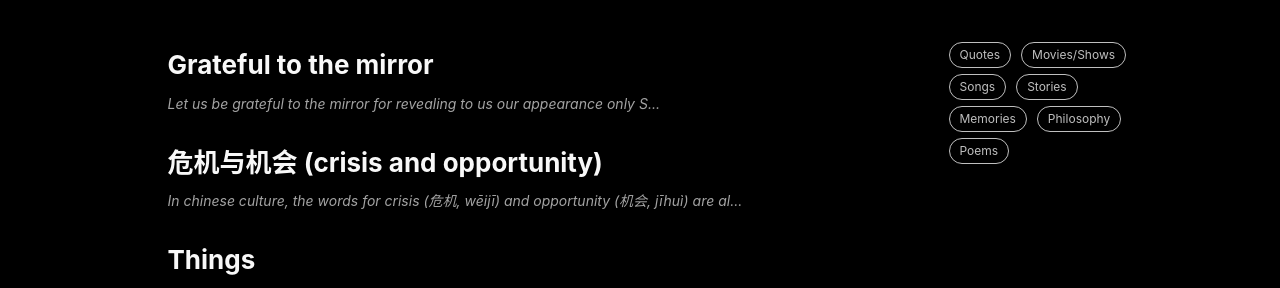
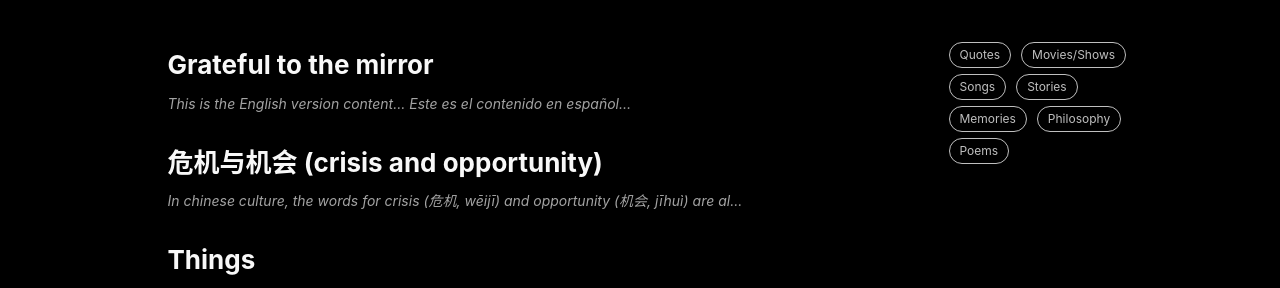
Before and after one commit to eugeniosaintemarie/notes, a Jekyll site: the page built from index.html, in a window 1280 px wide. Shown: the part 378-666 px from the top of the page. Built offline with Jekyll 4.4.1, drawn with Linux system fonts in a browser that asks for light colours; the list of posts is cut into pages by our own code; comment, search, counter and statistics services are not loaded.

Commit message:
Update 2023-08-25-Samuel-Butler-grateful-to-the-mirror.markdown

```diff
--- a/_posts/2023-08-25-Samuel-Butler-grateful-to-the-mirror.markdown
+++ b/_posts/2023-08-25-Samuel-Butler-grateful-to-the-mirror.markdown
@@ -13,11 +13,9 @@ tags:
 ---
 
 <div class="en post-container">
-    {% assign about_en = "Let us be grateful to the mirror for revealing to us our appearance only" %}
-    {{ about_en | markdownify }}
+    {{ "This is the English version content..." | markdownify }}
 </div>
 
 <div class="es post-container">
-    {% assign about_es = "Seamos agradecidos al espejo por sólo revelar nuestro aspecto" %}
-    {{ about_es | markdownify }}
+    {{ "Este es el contenido en español..." | markdownify }}
 </div>
```
